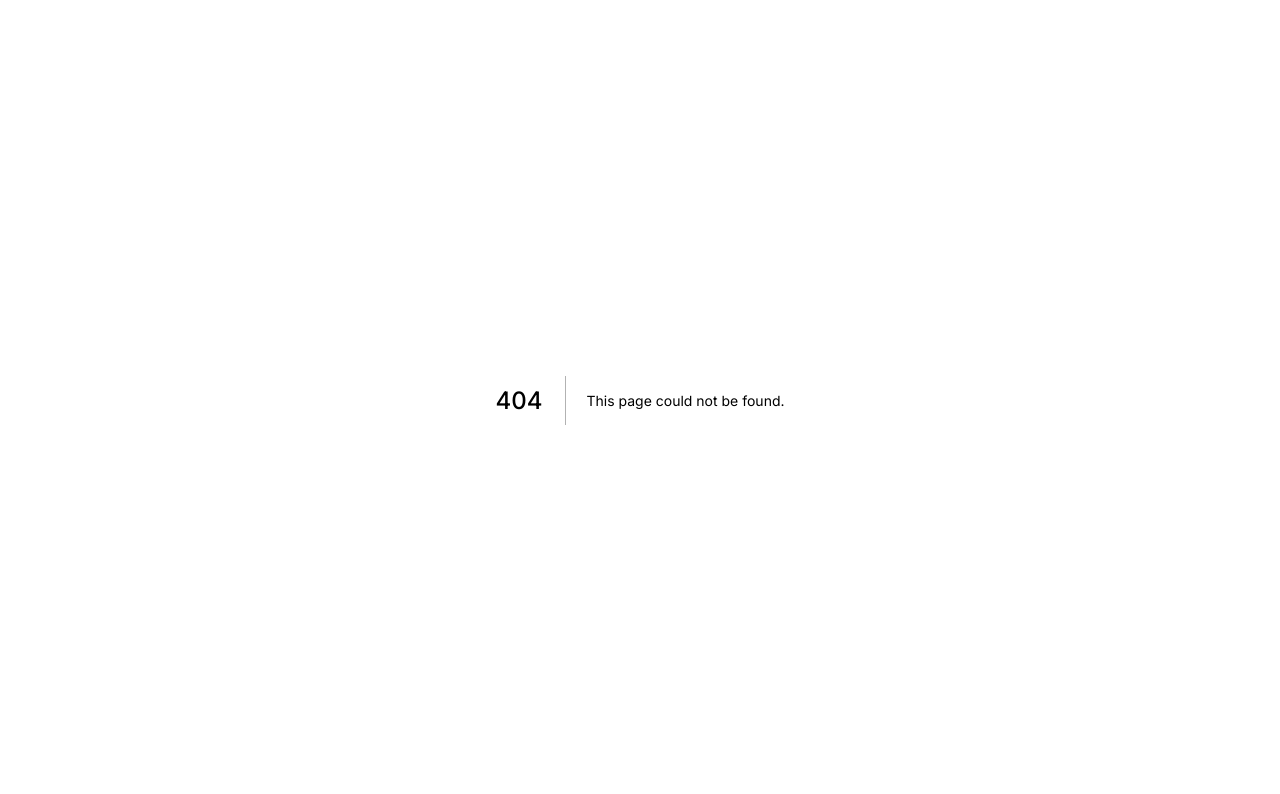
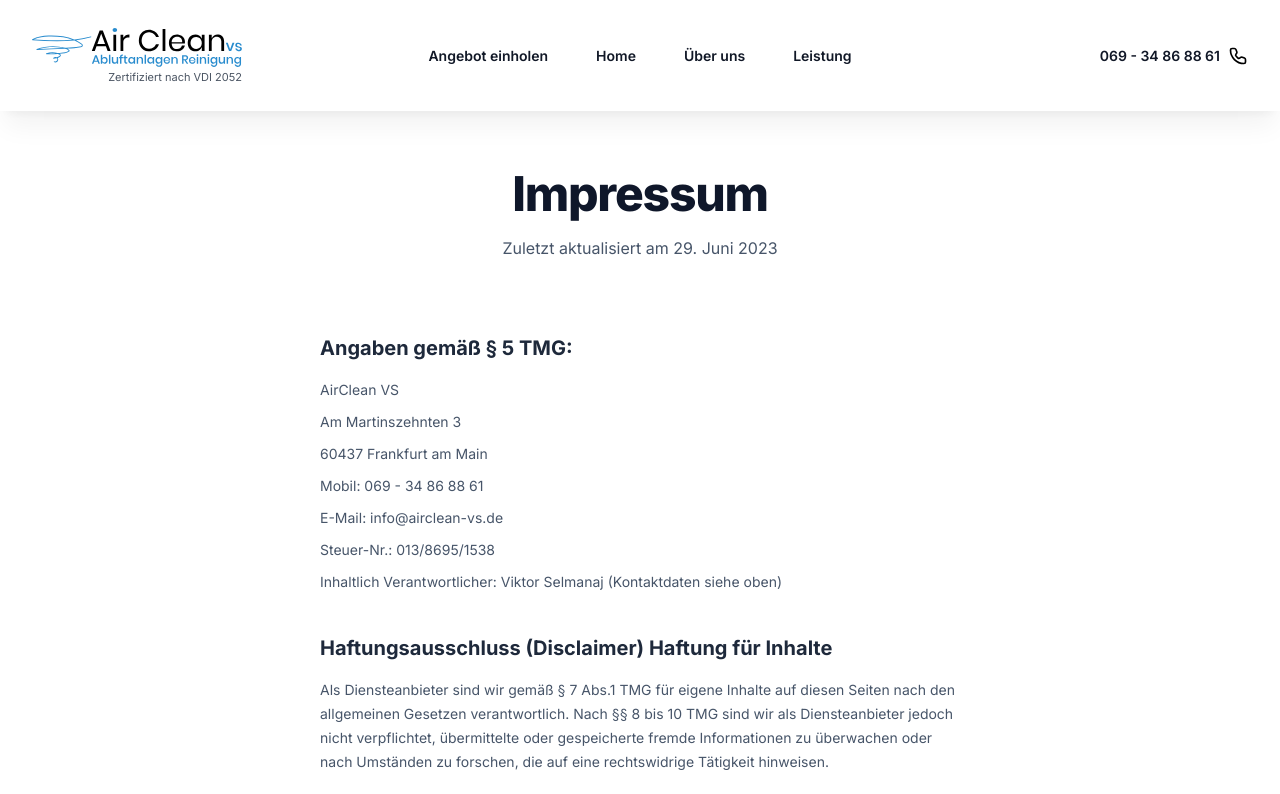
Before and after one commit to DevBerkcan/Air.Clean.Setec, a Next.js app: page /impressum in a window 1280 px wide. Before the commit this address had no page. Shown: the top 794 px of the page. Built offline with nearby package versions, Linux system fonts and the light colour scheme.

Commit message:
translate route names to german

```diff
--- a/src/components/AboutSection.tsx
+++ b/src/components/AboutSection.tsx
@@ -3,7 +3,7 @@ import IconLogo from "./IconLogo"
 const AboutSection: any = () => {
 
   return (
-    <section className="bg-[url('/background2.jpg')] bg-cover bg-center" id="about">
+    <section className="bg-[url('/background2.jpg')] bg-cover bg-center" id="überuns">
       <div className="px-6 py-20 bg-white/20">
         <div className="container text-center py-8 lg:py-16">
 
--- a/src/components/Footer.tsx
+++ b/src/components/Footer.tsx
@@ -28,10 +28,10 @@ const Footer: any = () => {
               <h2 className="mb-6 text-sm font-semibold text-gray-900 uppercase">Links</h2>
               <ul className="text-gray-600">
                 <li className="mb-4">
-                  <a href="#services" className="hover:underline">Leistung</a>
+                  <a href="#leistung" className="hover:underline">Leistung</a>
                 </li>
                 <li className="mb-4">
-                  <Link href="/request-offer" className="hover:underline">Angebot einholen</Link>
+                  <Link href="/angebot-einholen" className="hover:underline">Angebot einholen</Link>
                 </li>
               </ul>
             </div>
@@ -47,13 +47,13 @@ const Footer: any = () => {
               <h2 className="mb-6 text-sm font-semibold text-gray-900 uppercase">Rechtliches</h2>
               <ul className="text-gray-600">
                 <li className="mb-4">
-                  <Link href="/privacy-policy" className="hover:underline">Impressum</Link>
+                  <Link href="/impressum" className="hover:underline">Impressum</Link>
                 </li>
                 <li className="mb-4">
-                  <Link href="/data-protection" className="hover:underline">Datenschutzerklärung</Link>
+                  <Link href="/datenschutzerklaerung" className="hover:underline">Datenschutzerklärung</Link>
                 </li>
                 <li className="mb-4">
-                  <Link href="/conditions" className="hover:underline">AGB</Link>
+                  <Link href="/agb" className="hover:underline">AGB</Link>
                 </li>
               </ul>
             </div>
--- a/src/components/Header.tsx
+++ b/src/components/Header.tsx
@@ -8,10 +8,10 @@ import useScroll from '@/hooks/useScroll'
 import Link from 'next/link'
 
 const navigation = [
-  { name: 'Angebot einholen', href: '/request-offer' },
-  { name: 'Home', href: '/#home' },
-  { name: 'Über uns', href: '/#about' },
-  { name: 'Leistung', href: '/#services' },
+  { name: 'Angebot einholen', href: '/angebot-einholen' },
+  { name: 'Home', href: '/#startseite' },
+  { name: 'Über uns', href: '/#überuns' },
+  { name: 'Leistung', href: '/#leistung' },
 ]
 
 const Header: any = ({ scrollEffect }: any) => {
@@ -26,7 +26,7 @@ const Header: any = ({ scrollEffect }: any) => {
       <nav className="flex items-center justify-between" aria-label="Global">
         <div className="container flex items-center">
           <div className="flex lg:flex-1">
-            <Link href="/#home" className="-m-1.5 p-1.5 text-end top-1 relative">
+            <Link href="/#startseite" className="-m-1.5 p-1.5 text-end top-1 relative">
               <Image src={active ? logo : logoWhite} className="duration-100" alt="AirClean VS" />
               <span className={"relative -top-1 text-[11px] " + (active ? 'text-gray-600' : 'text-white')}>Zertifiziert nach VDI 2052</span>
             </Link>
--- a/src/components/HeroSection.tsx
+++ b/src/components/HeroSection.tsx
@@ -1,7 +1,7 @@
 const HeroSection: any = () => {
 
   return (
-    <section className="relative bg-[url('/pipes.png')] bg-cover bg-center" id="home">
+    <section className="relative bg-[url('/pipes.png')] bg-cover bg-center" id="startseite">
 
       <div className="block lg:hidden bg-black/70 absolute top-0 left-0 w-full h-full z-10"></div>
       <div className="hidden lg:block bg-gradient-to-r from-black/80 via-black/70 to-transparent absolute top-0 left-0 w-full h-full z-10"></div>
@@ -19,11 +19,11 @@ const HeroSection: any = () => {
               </p>
               <div className="mt-10 flex items-center justify-center flex-wrap gap-x-6 gap-y-4">
                 <a
-                  href="#services"
+                  href="#leistung"
                   className="rounded-md bg-primary-600 px-3.5 py-1.5 text-base font-semibold leading-7 text-white shadow-sm hover:bg-primary-500 focus-visible:outline focus-visible:outline-2 focus-visible:outline-offset-2 focus-visible:outline-primary-600">
                   Zur Küchenabluftreinigung
                 </a>
-                <a href="#about" className="text-base font-semibold leading-7 text-white">
+                <a href="#überuns" className="text-base font-semibold leading-7 text-white">
                   Erfahre mehr über uns <span aria-hidden="true">→</span>
                 </a>
               </div>
--- a/src/components/ReuqestOfferSection.tsx
+++ b/src/components/ReuqestOfferSection.tsx
@@ -17,7 +17,7 @@ const ReuqestOfferSection: any = () => {
             <p className="mt-2 text-lg leading-8 text-gray-600">
               Erhalten Sie Ihr individuelles Angebot von uns.
             </p>
-            <Link href="/request-offer" className="inline-flex py-3 px-5 mt-6 text-sm font-medium text-center text-white rounded-lg bg-primary-700 sm:w-fit hover:bg-primary-800 focus:ring-4 focus:outline-none focus:ring-primary-300">
+            <Link href="/angebot-einholen" className="inline-flex py-3 px-5 mt-6 text-sm font-medium text-center text-white rounded-lg bg-primary-700 sm:w-fit hover:bg-primary-800 focus:ring-4 focus:outline-none focus:ring-primary-300">
               Angebot einholen
             </Link>
           </div>
--- a/src/components/ServicesSection.tsx
+++ b/src/components/ServicesSection.tsx
@@ -9,7 +9,7 @@ import after2 from '@/assets/images/cleaning-comparison/after2.jpg'
 const ServicesSection: any = () => {
 
   return (
-    <section className="px-6 py-28" id="services">
+    <section className="px-6 py-28" id="leistung">
 
       <IconLogo />
       <div className="flex">
--- a/src/pages/request-offer.tsx
+++ b/src/pages/angebot-einholen.tsx
@@ -251,7 +251,7 @@ export default function ReuqestOffer() {
                   <div className="grid grid-cols-2 gap-4 items-end">
                     <div>
                       <label htmlFor="length" className="block mb-2 text-sm font-medium text-gray-900">
-                        Länge der Anlage in m<RequiredStar />
+                        Länge der Abluftkanal in m<RequiredStar />
                       </label>
                       <input
                         type="number"
@@ -266,7 +266,7 @@ export default function ReuqestOffer() {
                     </div>
                     <div>
                       <label htmlFor="width" className="block mb-2 text-sm font-medium text-gray-900">
-                        Breite der Anlage in m<RequiredStar />
+                        Breite der Abluftkanal in m<RequiredStar />
                       </label>
                       <input
                         type="number"
--- a/src/pages/data-protection.tsx
+++ b/src/pages/datenschutzerklaerung.tsx
@@ -1,7 +1,7 @@
 import Head from 'next/head'
 import MainLayout from '@/layouts/MainLayout'
 
-export default function PrivacyPolicy() {
+export default function DataProtection() {
 
   return (
     <>
```
Also changed, not shown: src/pages/agb.tsx (renamed from src/pages/conditions.tsx), src/pages/impressum.tsx (renamed from src/pages/privacy-policy.tsx).
